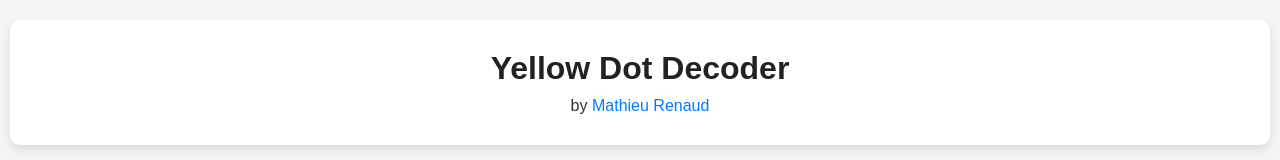
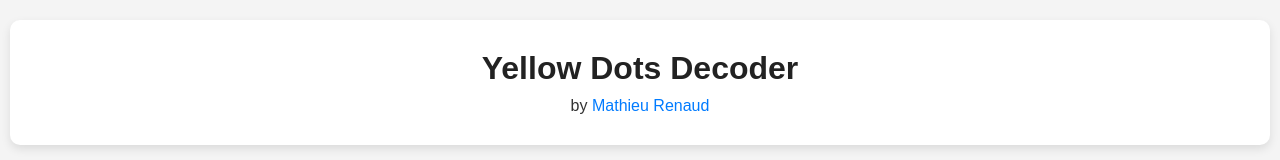
Before and after one commit to Equinoxis/yellow-dots-decoder, a plain HTML site: page index.html in a window 1280 px wide. Shown: the top 160 px of the page. Drawn offline with Linux system fonts and the light colour scheme.

```diff
--- a/index.html
+++ b/index.html
@@ -1,7 +1,7 @@
 <!DOCTYPE html>
 <html lang="en">
   <head>
-    <title>Yellow Dot Decoder | Machine Identification Code (MIC)</title>
+    <title>Yellow Dots Decoder | Machine Identification Code (MIC)</title>
 
     <meta charset="UTF-8" />
     <meta name="viewport" content="width=device-width, initial-scale=1.0" />
@@ -25,7 +25,7 @@
     <!-- Open Graph Meta Tags -->
     <meta
       property="og:title"
-      content="Yellow Dot Decoder | Machine Identification Code (MIC)"
+      content="Yellow Dots Decoder | Machine Identification Code (MIC)"
     />
     <meta
       property="og:description"
@@ -152,7 +152,7 @@
     <!-- End Google Tag Manager (noscript) -->
 
     <header class="header">
-      <h1>Yellow Dot Decoder</h1>
+      <h1>Yellow Dots Decoder</h1>
       <p>by <a href="https://resume.mathieurenaud.fr/">Mathieu Renaud</a></p>
     </header>
 
```
